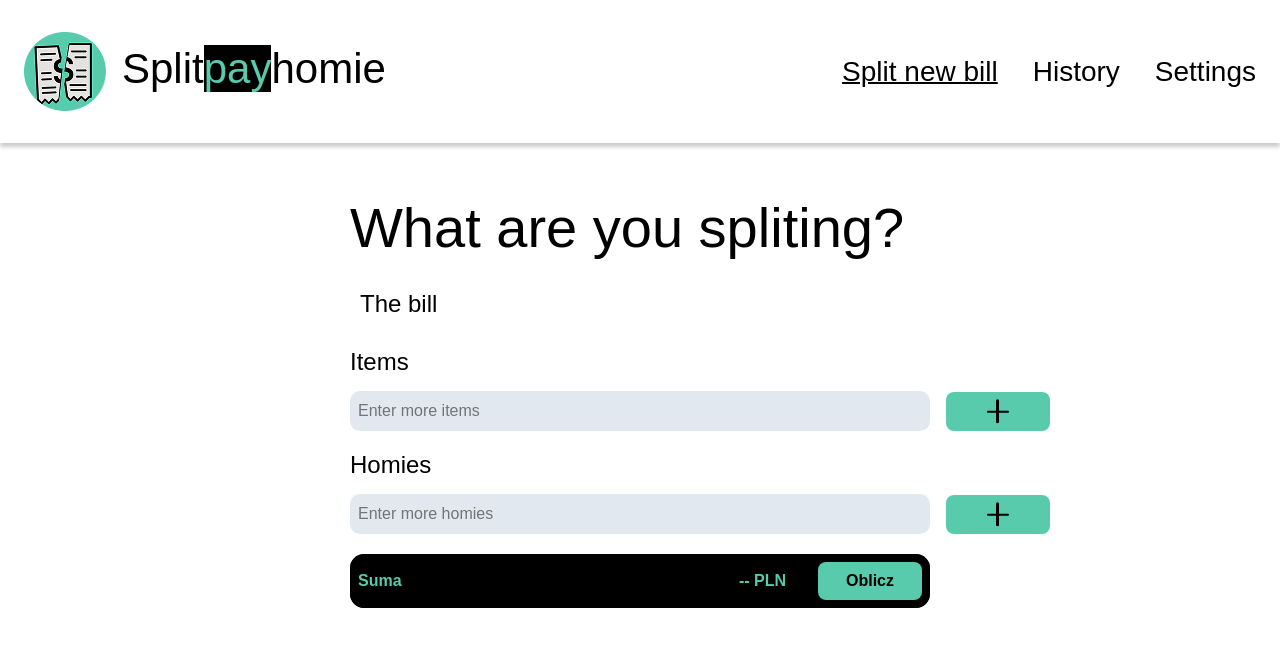
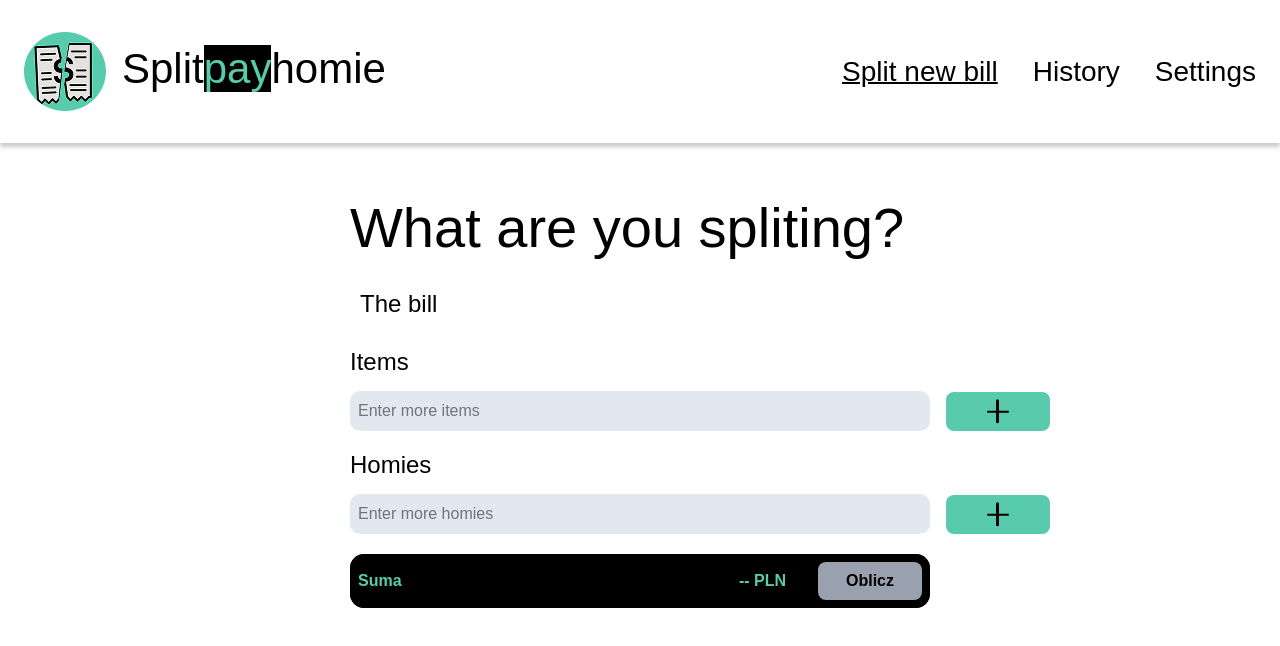
Before and after one commit to wrx82013/ProjektZespolowy.SplitPayment.Frontend, a Next.js app: page /calculator in a window 1280 px wide. Shown: the top 646 px of the page. Built offline with nearby package versions, Linux system fonts and the light colour scheme.

Commit message:
add tooltip

```diff
--- a/src/components/SplitCalculator.tsx
+++ b/src/components/SplitCalculator.tsx
@@ -13,6 +13,19 @@ import {
   UserPaymentInputDto,
 } from "@/types/api";
 
+interface Item {
+  id: string;
+  name: string;
+  amount: string;
+  currency: string;
+}
+
+interface Homie {
+  id: string;
+  name: string;
+  contact: string;
+}
+
 interface Split {
   name: string;
   amount: string;
@@ -22,14 +35,14 @@ interface SplitCalculatorProps {
   onNavigateToPayment: () => void;
   onSaveCalculation?: (calculation: {
     title: string;
-    items: any[];
-    homies: any[];
+    items: Item[];
+    homies: Homie[];
     total: string;
   }) => void;
   initialData?: {
     title: string;
-    items: any[];
-    homies: any[];
+    items: Item[];
+    homies: Homie[];
   };
   mainCurrency?: string;
   exchangeRates?: Record<string, number>;
@@ -45,10 +58,10 @@ export default function SplitCalculator({
   const [billTitle, setBillTitle] = useState(
     initialData?.title || "The bill",
   );
-  const [items, setItems] = useState<any[]>(
+  const [items, setItems] = useState<Item[]>(
     initialData?.items || [],
   );
-  const [homies, setHomies] = useState<any[]>(
+  const [homies, setHomies] = useState<Homie[]>(
     initialData?.homies || [],
   );
   const [isCalculated, setIsCalculated] = useState(false);
@@ -75,7 +88,7 @@ export default function SplitCalculator({
     setItems(items.filter((item) => item.id !== id));
   };
 
-  const updateItem = (id: string, field: string, value: string) => {
+  const updateItem = (id: string, field: keyof Item, value: string) => {
     setItems(
       items.map((item) =>
         item.id === id ? { ...item, [field]: value } : item,
@@ -83,7 +96,7 @@ export default function SplitCalculator({
     );
   };
 
-  const updateHomie = (id: string, field: string, value: string) => {
+  const updateHomie = (id: string, field: keyof Homie, value: string) => {
     setHomies(
       homies.map((homie) =>
         homie.id === id ? { ...homie, [field]: value } : homie,
@@ -277,7 +290,9 @@ export default function SplitCalculator({
                 </p>
                 <button
                   onClick={calculateSplit}
-                  className="relative box-border flex shrink-0 content-stretch items-center justify-center gap-[10px] rounded-[8px] bg-[#57cbab] px-[28px] py-[10px] transition-colors hover:bg-[#48b89a]"
+                  disabled={items.length === 0 || homies.length === 0}
+                  className="relative box-border flex shrink-0 content-stretch items-center justify-center gap-[10px] rounded-[8px] bg-[#57cbab] px-[28px] py-[10px] transition-colors hover:bg-[#48b89a] disabled:bg-gray-400"
+                  title={items.length === 0 || homies.length === 0 ? "Add at least one item and one homie to calculate the split" : ""}
                 >
                   <p className="relative shrink-0 font-['Roboto_Flex:Bold',sans-serif]  leading-[normal] font-bold text-nowrap whitespace-pre text-black not-italic">
                     Oblicz
```
